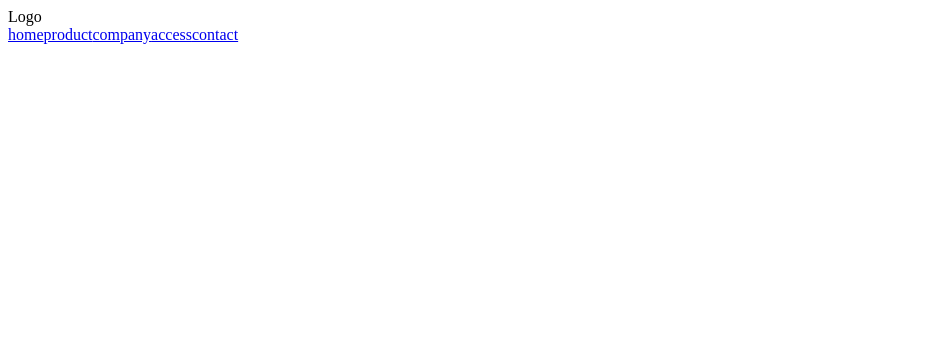
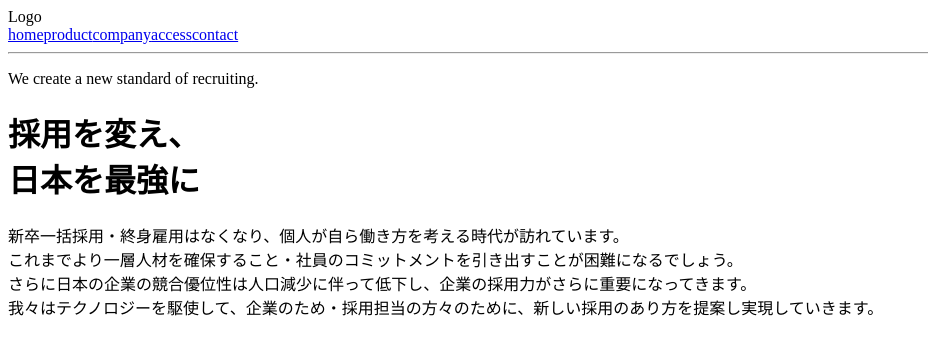
Before and after one commit to arafuyuki/web_site, a Next.js app: page / in a window 1280 px wide. Shown: the top 354 px of the page, without its empty margins (0-928 px from the left). Built offline with nearby package versions, Linux system fonts and the light colour scheme.

Commit message:
Hero を完成

```diff
--- /dev/null
+++ b/src/component/template/Hero/Hero.tsx
@@ -0,0 +1,24 @@
+export const Hero: React.FC = () => (
+  <>
+    <div className='mx-auto w-10/12'>
+      <div className='mt-40 w-max'>
+        <hr />
+        <p className=''>We create a new standard of recruiting.</p>
+      </div>
+      <h1 className='mt-5 text-[80px] font-bold'>
+        採用を変え、
+        <br />
+        日本を最強に
+      </h1>
+      <p className='mt-[70px] leading-8'>
+        新卒一括採用・終身雇用はなくなり、個人が自ら働き方を考える時代が訪れています。
+        <br />
+        これまでより一層人材を確保すること・社員のコミットメントを引き出すことが困難になるでしょう。
+        <br />
+        さらに日本の企業の競合優位性は人口減少に伴って低下し、企業の採用力がさらに重要になってきます。
+        <br />
+        我々はテクノロジーを駆使して、企業のため・採用担当の方々のために、新しい採用のあり方を提案し実現していきます。
+      </p>
+    </div>
+  </>
+);
--- a/src/pages/index.tsx
+++ b/src/pages/index.tsx
@@ -1,7 +1,10 @@
+import { Hero } from '@/component/template/Hero/Hero';
 import { PageHeader } from '@/component/template/PageHeader/PageHeader';
+
 const Home: React.FC = () => (
   <main className=''>
     <PageHeader />
+    <Hero />
   </main>
 );
 
```
